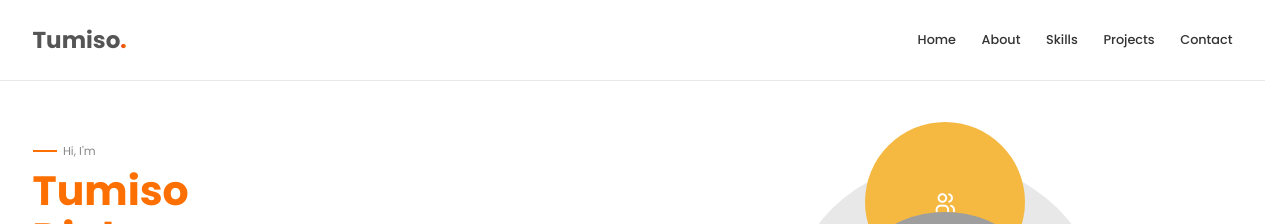
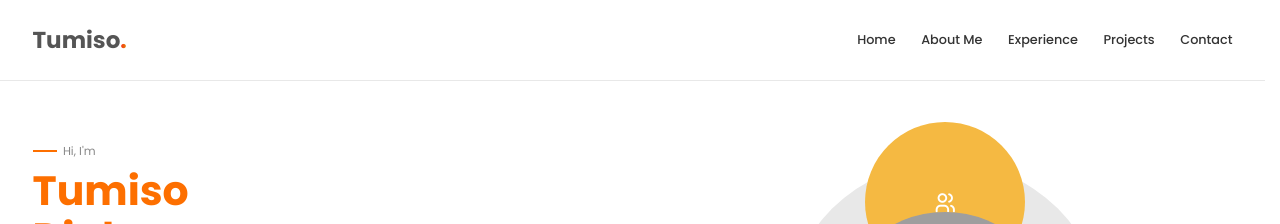
Before and after one commit to codespace-cloudmaindesk/portfolio, a Spring Boot app: page / in a window 1280 px wide. Shown: the top 224 px of the page. Run offline with Spring Boot 4, Linux system fonts and the light colour scheme; grey boxes are pictures that could not be loaded.

Commit message:
refactor(template): update shared fragments (nav and footer)
- Update nav links structure and active-state logic
- Refresh footer layout with social links and back-to-top button

```diff
--- a/src/main/resources/templates/fragments.html
+++ b/src/main/resources/templates/fragments.html
@@ -7,8 +7,8 @@
         <div class="logo">Tumiso<span class="logo-span">.</span></div>
         <ul class="nav-links">
             <li><a th:href="@{/}">Home</a></li>
-            <li><a th:href="@{/about}">About</a></li>
-            <li><a th:href="@{/skills}">Skills</a></li>
+            <li><a th:href="@{/about}">About Me</a></li>
+            <li><a th:href="@{/experience}">Experience</a></li>
             <li><a th:href="@{/projects}">Projects</a></li>
             <li><a th:href="@{/contact}">Contact</a></li>
         </ul>
```
